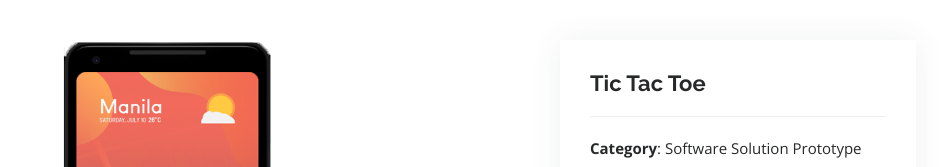
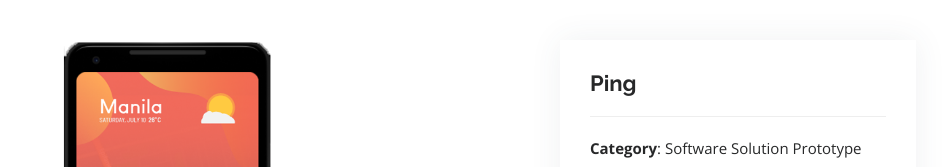
Before and after one commit to christopherpinpin/christopherpinpin.github.io, a plain HTML site: page portfolio/ping-details.html in a window 1280 px wide. Shown: the top 167 px of the page, without its empty margins (332-1280 px from the left). Drawn offline with nearby package versions, Linux system fonts and the light colour scheme.

Commit message:
Update ping-details.html

```diff
--- a/portfolio/ping-details.html
+++ b/portfolio/ping-details.html
@@ -85,7 +85,7 @@
 
           <div class="col-lg-4">
             <div class="portfolio-info">
-              <h3>Tic Tac Toe</h3>
+              <h3>Ping</h3>
               <ul>
                 <li><strong>Category</strong>: Software Solution Prototype</li>
                 <li><strong>Tech Stack</strong>: Figma</li>
```
